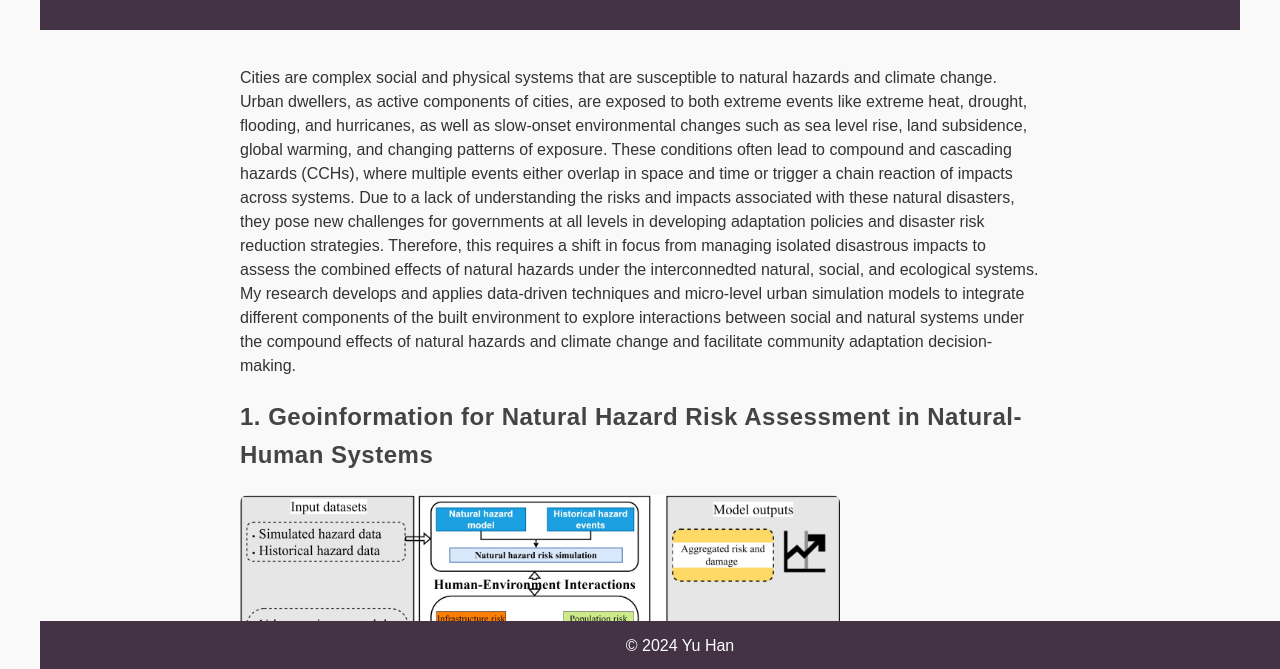
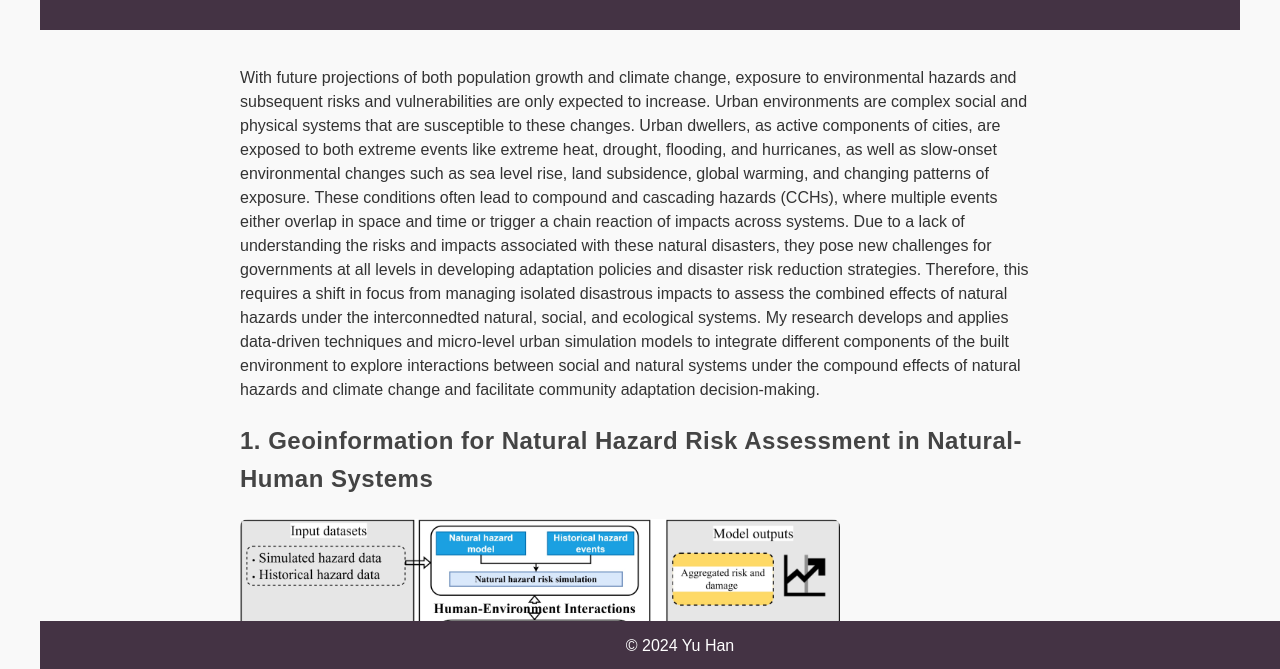
Before and after one commit to yuh2017/yuh, a plain HTML site: page research.html in a window 1280 px wide. Shown: the part 129-798 px from the top of the page. Drawn offline with Linux system fonts and the light colour scheme.

Commit message:
Update research.html

```diff
--- a/research.html
+++ b/research.html
@@ -22,7 +22,7 @@
         </nav>
     </header>
     <main>
-        <p>Cities are complex social and physical systems that are susceptible to natural hazards and climate change. Urban dwellers, as active components of cities, are exposed to both extreme events like extreme heat, drought, flooding, and hurricanes, as well as slow-onset environmental changes such as sea level rise, land subsidence, global warming, and changing patterns of exposure. These conditions often lead to compound and cascading hazards (CCHs), where multiple events either overlap in space and time or trigger a chain reaction of impacts across systems. Due to a lack of understanding the risks and impacts associated with these natural disasters, they pose new challenges for governments at all levels in developing adaptation policies and disaster risk reduction strategies. Therefore, this requires a shift in focus from managing isolated disastrous impacts to assess the combined effects of natural hazards under the interconnedted natural, social, and ecological systems. My research develops and applies data-driven techniques and micro-level urban simulation models to integrate different components of the built environment to explore interactions between social and natural systems under the compound effects of natural hazards and climate change and facilitate community adaptation decision-making.</p>
+        <p>With future projections of both population growth and climate change, exposure to environmental hazards and subsequent risks and vulnerabilities are only expected to increase. Urban environments are complex social and physical systems that are susceptible to these changes. Urban dwellers, as active components of cities, are exposed to both extreme events like extreme heat, drought, flooding, and hurricanes, as well as slow-onset environmental changes such as sea level rise, land subsidence, global warming, and changing patterns of exposure. These conditions often lead to compound and cascading hazards (CCHs), where multiple events either overlap in space and time or trigger a chain reaction of impacts across systems. Due to a lack of understanding the risks and impacts associated with these natural disasters, they pose new challenges for governments at all levels in developing adaptation policies and disaster risk reduction strategies. Therefore, this requires a shift in focus from managing isolated disastrous impacts to assess the combined effects of natural hazards under the interconnedted natural, social, and ecological systems. My research develops and applies data-driven techniques and micro-level urban simulation models to integrate different components of the built environment to explore interactions between social and natural systems under the compound effects of natural hazards and climate change and facilitate community adaptation decision-making.</p>
         <h2>1. Geoinformation for Natural Hazard Risk Assessment in Natural-Human Systems</h2>
         <img src="images/research1.jpg" alt="Systemic Risk" style="width:100%;max-width:600px;height:auto;">
         <p>Catastrophic natural disasters present formidable challenges to build resilient communities. Although direct losses of natural hazards are extensively documented and open tools are available for risk assessment for single hazard, indirect impacts of natural hazards stemming from the system interdependencies within and between natural and human systems are often less explored or underestimated. Cascading risks from natural disasters are implicitly defined as shocks in a subsystem that trigger systemic risk that was propagated to other subsystems. These cascading effects arise due to alterations in the spatial and temporal patterns of natural hazards, variations in human exposure, shifts in supply and demand relations, trade flows, and other factors, all manifesting through human activities and impacts on the linear infrastructure systems. Utilizing available open data and geoinformation techniques, I develop agent-based models, computational methods, and open tools to quantify the impacts of natural disasters, including floods, hurricane storm surges, and landslides. My research aims to pioneer the development of a systemic risk framework and tools that are capable of measuring impacts of natural hazards under climate change and human exposure changes.</p>
```
